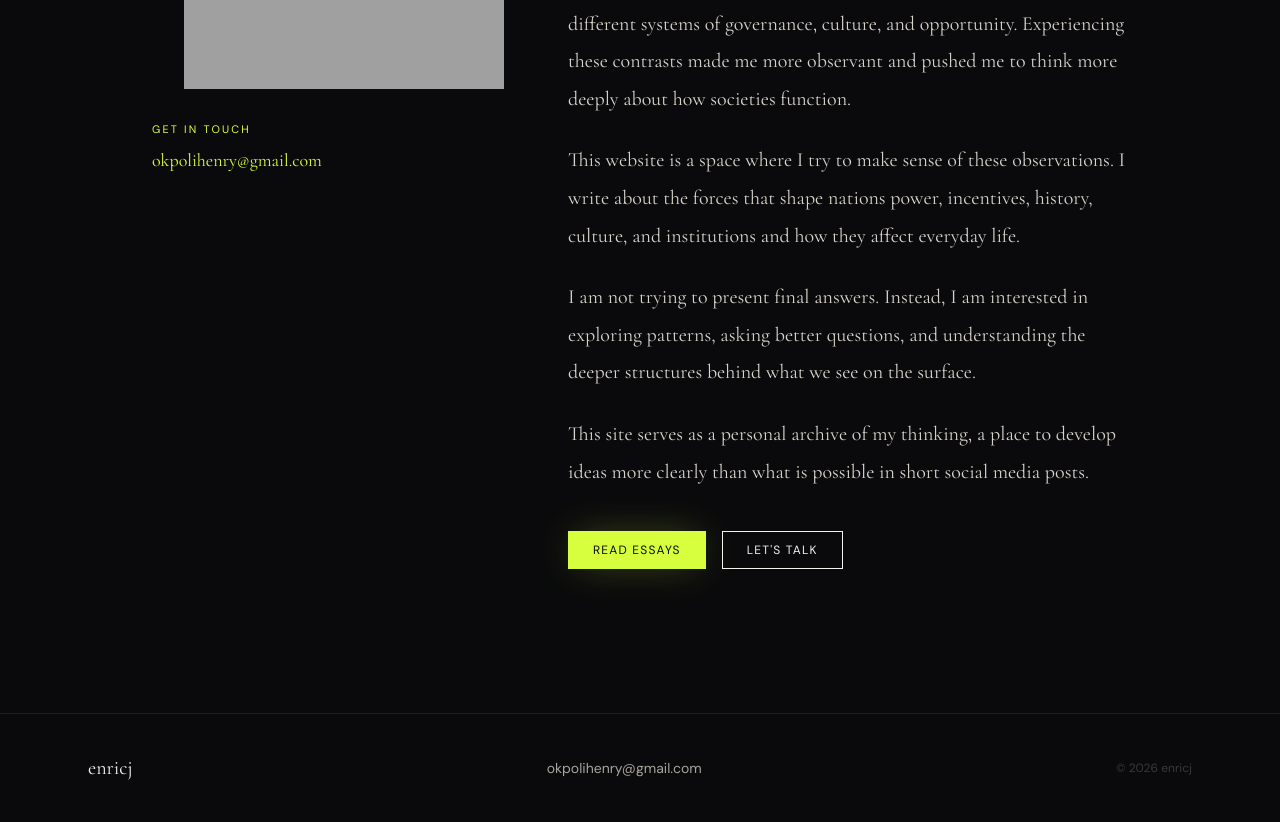
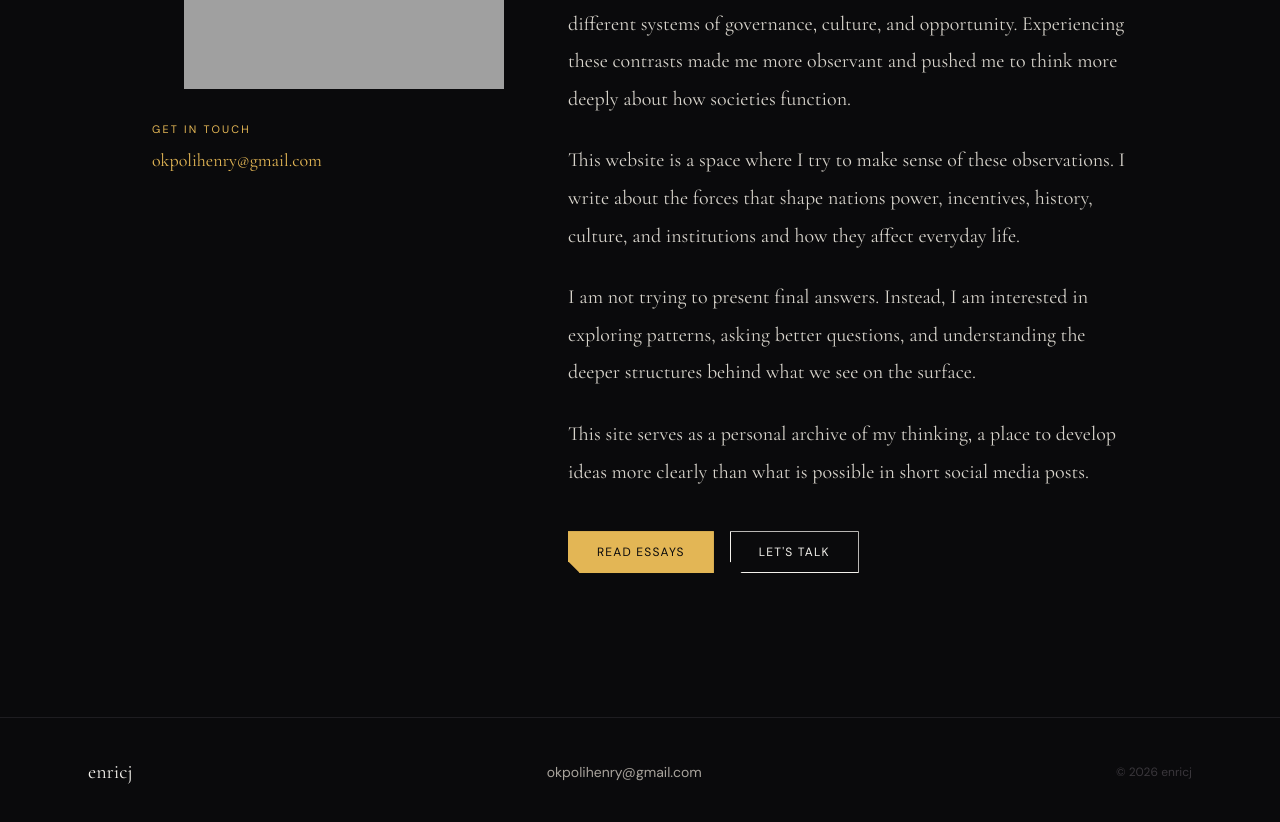
Before and after one commit to uju-ruth/enricj, a React (Create React App) app: page /about in a window 1280 px wide. Shown: the part 652-1474 px from the top of the page. Built offline with nearby package versions, Linux system fonts and the light colour scheme; grey boxes are pictures that could not be loaded.

Commit message:
update project

```diff
--- a/src/index.css
+++ b/src/index.css
@@ -6,18 +6,37 @@
   html { scroll-behavior: smooth; }
   body { background-color: #0A0A0C; color: #F4F2ED; font-family: 'DM Sans', sans-serif; }
   h1, h2, h3, h4 { font-family: 'Cormorant Garamond', serif; }
-  ::selection { background-color: #D7FF3E; color: #0A0A0C; }
+  ::selection { background-color: #E3B655; color: #0A0A0C; }
 }
 
 @layer components {
   .btn-outline {
-    @apply inline-block px-6 py-2.5 border border-ink text-ink text-xs tracking-widest uppercase transition-all duration-200 cursor-pointer bg-transparent;
+    @apply relative inline-block px-7 py-3 border border-ink text-ink text-xs tracking-widest uppercase cursor-pointer bg-transparent overflow-hidden transition-colors duration-300;
+    clip-path: polygon(0 0, 100% 0, 100% 100%, 12px 100%, 0 calc(100% - 12px));
+    isolation: isolate;
   }
-  .btn-outline:hover { @apply bg-ink text-ivory shadow-glow; }
+  .btn-outline::before {
+    content: '';
+    @apply absolute inset-0 bg-ink origin-left scale-x-0 transition-transform duration-300 ease-out;
+    z-index: -1;
+  }
+  .btn-outline:hover::before { @apply scale-x-100; }
+  .btn-outline:hover { @apply text-ivory shadow-glow; }
+  .btn-outline:active { transform: scale(0.97); }
+
   .btn-fill {
-    @apply inline-block px-6 py-2.5 bg-sienna border border-sienna text-ivory text-xs tracking-widest uppercase transition-all duration-200 cursor-pointer shadow-glow;
+    @apply relative inline-block px-7 py-3 bg-sienna border border-sienna text-ivory text-xs tracking-widest uppercase cursor-pointer overflow-hidden transition-all duration-300 shadow-glow;
+    clip-path: polygon(0 0, 100% 0, 100% 100%, 12px 100%, 0 calc(100% - 12px));
+    isolation: isolate;
   }
-  .btn-fill:hover { @apply bg-[#eaffa0] border-[#eaffa0]; }
+  .btn-fill::before {
+    content: '';
+    @apply absolute inset-0 bg-volt origin-left scale-x-0 transition-transform duration-300 ease-out;
+    z-index: -1;
+  }
+  .btn-fill:hover::before { @apply scale-x-100; }
+  .btn-fill:hover { @apply border-volt text-ivory shadow-volt; }
+  .btn-fill:active { transform: scale(0.97); }
   .section-label { @apply text-sienna text-[0.68rem] tracking-[0.2em] uppercase font-sans; }
   .rule { @apply w-9 h-px bg-sienna my-5 shadow-glow; }
   .portrait-frame { @apply relative inline-block; }
@@ -38,7 +57,7 @@
 
   /* new: gradient headline treatment for hero-level type */
   .headline-glow {
-    background: linear-gradient(100deg, #F4F2ED 0%, #F4F2ED 55%, #D7FF3E 100%);
+    background: linear-gradient(100deg, #F4F2ED 0%, #F4F2ED 55%, #E3B655 100%);
     -webkit-background-clip: text;
     background-clip: text;
     color: transparent;
--- a/tailwind.config.js
+++ b/tailwind.config.js
@@ -7,14 +7,18 @@ module.exports = {
         serif: ["'Cormorant Garamond'", "Georgia", "serif"],
         sans:  ["'DM Sans'", "sans-serif"],
       },
-      colors: {
-        ivory:  "#0A0A0C",  // page background — near-black
-        ink:    "#F4F2ED",  // primary text / inverted fills — warm off-white
-        stone:  "#A8A39C",  // secondary text — warm grey
-        ash:    "#3A373C",  // muted borders
-        sienna: "#D7FF3E",  // accent — neon chartreuse
-        mist:   "#1E1D21",  // dividers / subtle panels
-        volt:   "#9D5CFF",  // secondary accent — electric violet glow
+            colors: {
+        ivory:  "#0A0A0C",
+        ink:    "#F4F2ED",
+        stone:  "#A8A39C",
+        ash:    "#3A373C",
+        sienna: "#E3B655",  // was #D7FF3E
+        mist:   "#1E1D21",
+        volt:   "#8F72E0",  // was #9D5CFF
+      },
+      boxShadow: {
+        glow:  "0 0 40px -8px rgba(227,182,85,0.30)",
+        volt:  "0 0 60px -10px rgba(143,114,224,0.40)",
       },
       boxShadow: {
         glow:  "0 0 40px -8px rgba(215,255,62,0.35)",
```
